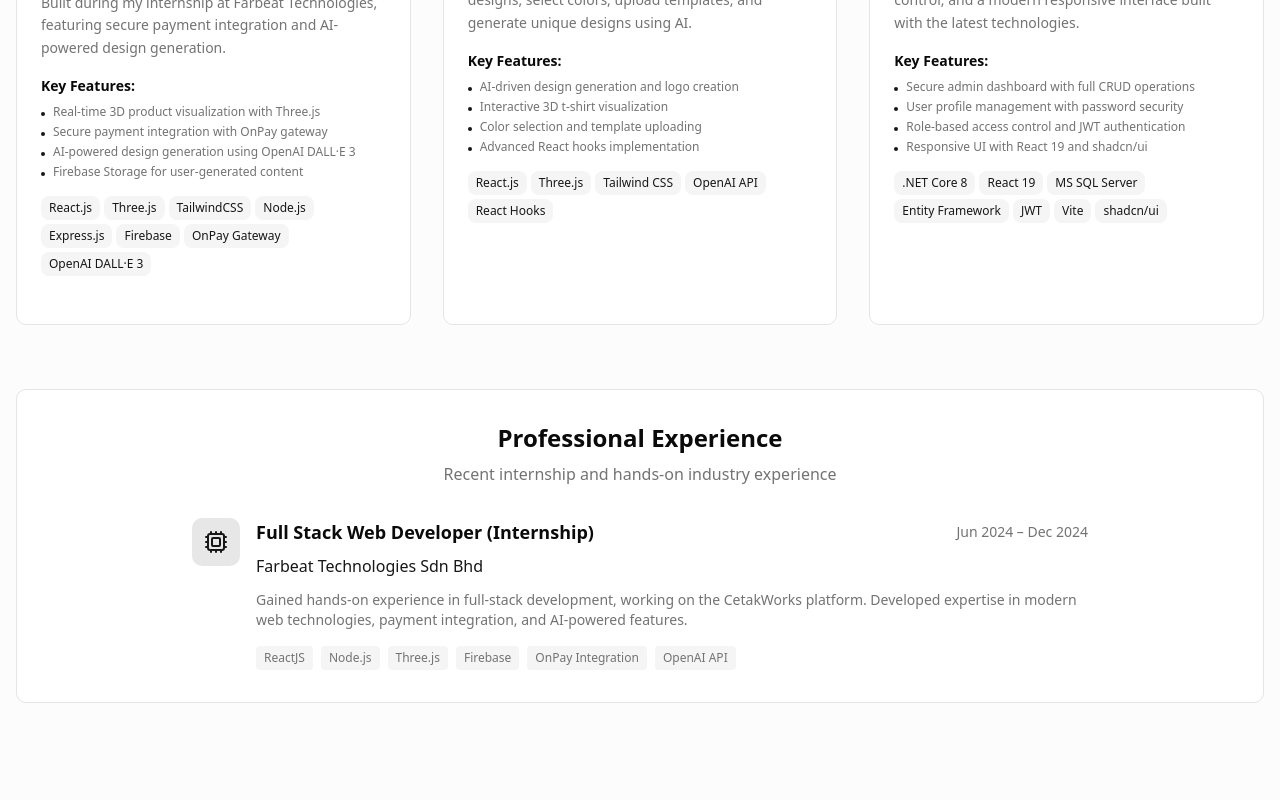
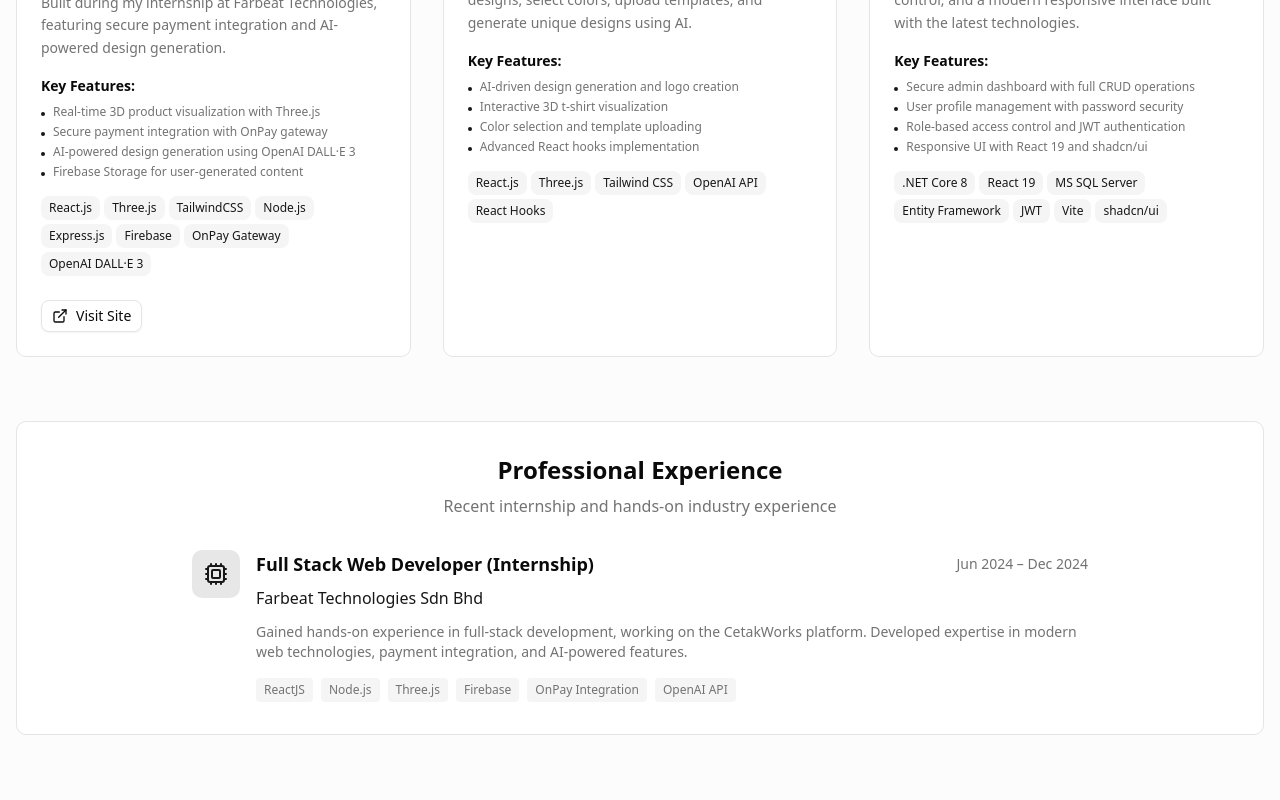
Before and after one commit to AhmedRmies/Portfolio, a React (Vite) app: page / in a window 1280 px wide. Shown: the part 2853-3653 px from the top of the page. Built offline with nearby package versions, Linux system fonts and the light colour scheme.

Commit message:
update 3

```diff
--- a/src/components/Projects.jsx
+++ b/src/components/Projects.jsx
@@ -9,7 +9,7 @@ const Projects = () => {
   title: "CetakWorks - Custom T-shirt & Document Printing Platform",
   description: "A comprehensive platform for custom t-shirt and document printing with real-time 3D visualization. Built during my internship at Farbeat Technologies, featuring secure payment integration and AI-powered design generation.",
   technologies: ["React.js", "Three.js", "TailwindCSS", "Node.js", "Express.js", "Firebase", "OnPay Gateway", "OpenAI DALL·E 3"],
-      liveUrl: "#",
+  liveUrl: "https://cetakworks.farbeat.care",
   icon: <Shirt className="w-6 h-6" />,
   category: "Full Stack",
   highlights: [
@@ -117,9 +117,23 @@ const Projects = () => {
                   </span>
                 ))}
               </div>
+
+              {/* External Link Button */}
+              {project.liveUrl && project.liveUrl !== "#" && (
+                <div className="flex gap-2">
+                  <a href={project.liveUrl} target="_blank" rel="noopener noreferrer">
+                    <Button variant="outline" size="sm" className="flex items-center gap-2">
+                      <ExternalLink className="w-4 h-4" />
+                      Visit Site
+                    </Button>
+                  </a>
+                </div>
+              )}
             </div>
           ))}
         </div>
+
+
 
         {/* Professional Experience Section */}
         <div className="mt-16 bg-card rounded-lg border border-border p-8">
```
Lines whose indentation alone changed are shown as unchanged.
